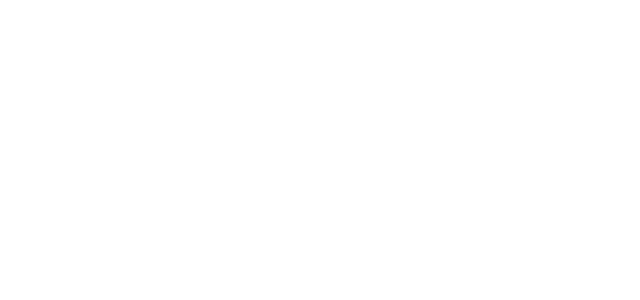
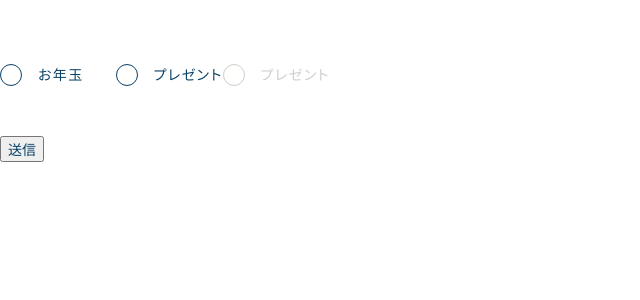
Before and after one commit to ninomiyadaisuke/families-management-app, a Next.js app: page /sample in a window 1280 px wide. Shown: the top 300 px of the page, without its empty margins (0-640 px from the left). Built offline with nearby package versions, Linux system fonts and the light colour scheme.

Commit message:
create RadioInput component and scss

```diff
--- /dev/null
+++ b/src/components/atoms/Input/RadioInput.tsx
@@ -0,0 +1,32 @@
+import { VFC } from 'react';
+import { UseFormRegister } from 'react-hook-form';
+
+import { WidthSpacer } from 'components/atoms/Utilities';
+
+import styles from 'styles/components/atoms/radio_input.module.scss';
+
+type Props = {
+  inputName: string;
+  label: 'お年玉' | 'プレゼント' | '貰った' | '渡した';
+  name: string;
+  register: UseFormRegister<{ [key: string]: string }>;
+  id: string;
+  disabled: boolean;
+};
+
+const RadioInput: VFC<Props> = (props) => {
+  const { inputName = '', label = '', id = '', name = '', disabled = false, register } = props;
+
+  return (
+    <div className={styles.input}>
+      <input type="radio" name={inputName} value={label} disabled={disabled} id={id} {...register(name)} />
+      <label className={disabled ? styles.input__disabled : styles.input__check} htmlFor={id} />
+      <WidthSpacer size={'md'} />
+      <label className={disabled ? styles.input__label_disabled : styles.input__label} htmlFor={id}>
+        {label}
+      </label>
+    </div>
+  );
+};
+
+export default RadioInput;
--- a/src/components/atoms/Input/index.ts
+++ b/src/components/atoms/Input/index.ts
@@ -1,4 +1,5 @@
 export { default as CheckBox } from './CheckBox';
 export { default as PrimaryInput } from './PrimaryInput';
 export { default as PrimarySelect } from './PrimarySelect';
+export { default as RadioInput } from './RadioInput';
 export { default as RoundedInput } from './RoundedInput';
--- a/src/pages/sample.tsx
+++ b/src/pages/sample.tsx
@@ -1,9 +1,60 @@
-import React from 'react';
+import React, { useState } from 'react';
 import { NextPage } from 'next';
 import { Layout } from 'components/layout';
+import { useForm } from 'react-hook-form';
+import { RadioInput } from 'components/atoms/Input';
+import { WidthSpacer } from 'components/atoms/Utilities';
+
+const defaultValues = {
+  transaction_type: '',
+};
 
 const Sample: NextPage = () => {
-  return <Layout pageTitle={'サンプル'}></Layout>;
+  const [formData, setFormData] = useState('');
+  const { handleSubmit, register } = useForm({
+    defaultValues: defaultValues,
+  });
+
+  const onSubmit = (data: any) => {
+    setFormData(JSON.stringify(data));
+  };
+
+  return (
+    <Layout pageTitle={'サンプル'}>
+      <form onSubmit={handleSubmit(onSubmit)}>
+        <div style={{ display: 'flex' }}>
+          <RadioInput
+            label={'お年玉'}
+            id={'otosidama'}
+            inputName={'test'}
+            disabled={false}
+            register={register}
+            name={'transaction_type'}
+          />
+          <WidthSpacer size={'lg'} />
+          <RadioInput
+            label={'プレゼント'}
+            id={'present'}
+            inputName={'test'}
+            disabled={false}
+            register={register}
+            name={'transaction_type'}
+          />
+          <RadioInput
+            label={'プレゼント'}
+            id={'test'}
+            inputName={'test'}
+            disabled={true}
+            register={register}
+            name={'transaction_type'}
+          />
+        </div>
+        <div style={{ margin: '50px' }} />
+        <button>送信</button>
+      </form>
+      <p>{formData}</p>
+    </Layout>
+  );
 };
 
 export default Sample;
--- /dev/null
+++ b/src/styles/components/atoms/radio_input.module.scss
@@ -0,0 +1,47 @@
+@import '../../variables.scss';
+
+.input {
+  position: relative;
+  display: flex;
+  input {
+    display: none;
+  }
+  &__icon {
+    position: absolute;
+    top: 10px;
+    left: 105px;
+  }
+  &__check::before,
+  &__disabled,
+  input:checked + &__check::after {
+    cursor: pointer;
+    content: '';
+    border-radius: 50%;
+    display: block;
+  }
+  &__check::before,
+  &__disabled {
+    background: $bg-white;
+    width: 22px;
+    height: 22px;
+    border: 1px solid;
+    border-radius: 50%;
+  }
+  input:checked + &__check::after {
+    position: absolute;
+    width: 16px;
+    height: 16px;
+    top: 3px;
+    left: 3px;
+    background: $main;
+  }
+  &__disabled {
+    border: 1px solid $light-grey;
+  }
+  &__label , &_disabled {
+    cursor: pointer;
+    &_disabled {
+      color: $light-grey;
+    }
+  }
+}
```
